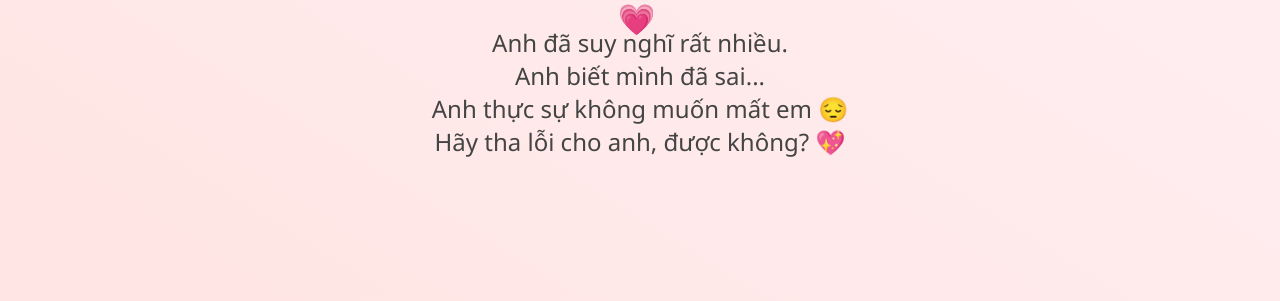
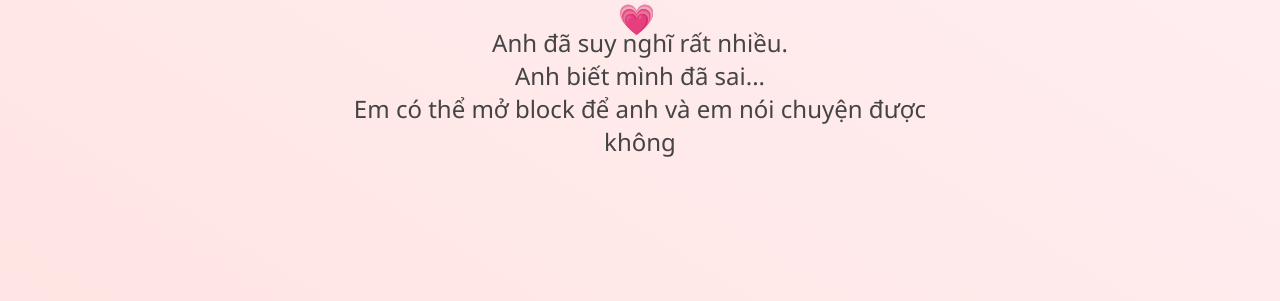
Before and after one commit to phatss-dev/Xin-loi, a plain HTML site: page index.html in a window 1280 px wide. Shown: the part 371-672 px from the top of the page. Drawn offline with Linux system fonts and the light colour scheme.

Commit message:
Update index.html

```diff
--- a/index.html
+++ b/index.html
@@ -90,9 +90,8 @@
   <p>
     Anh đã suy nghĩ rất nhiều. <br>
     Anh biết mình đã sai... <br>
-    Anh thực sự không muốn mất em 😔<br>
-    Hãy tha lỗi cho anh, được không? 💖
-  </p>
+    Em có thể mở block để anh và em nói chuyện được không<br>
+   </p>
 
   <!-- Nhạc nền nhẹ nhàng -->
   <audio id="audio" autoplay loop>
```
